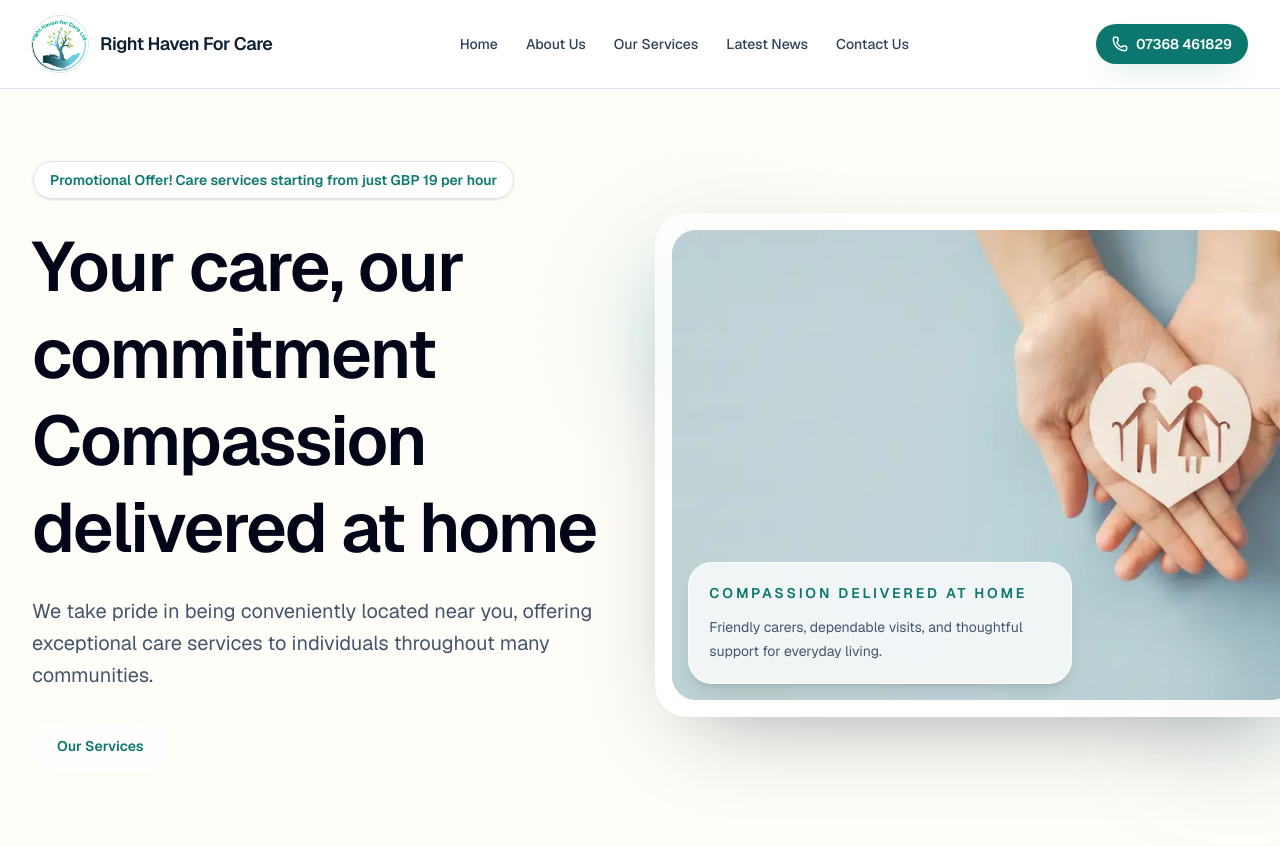
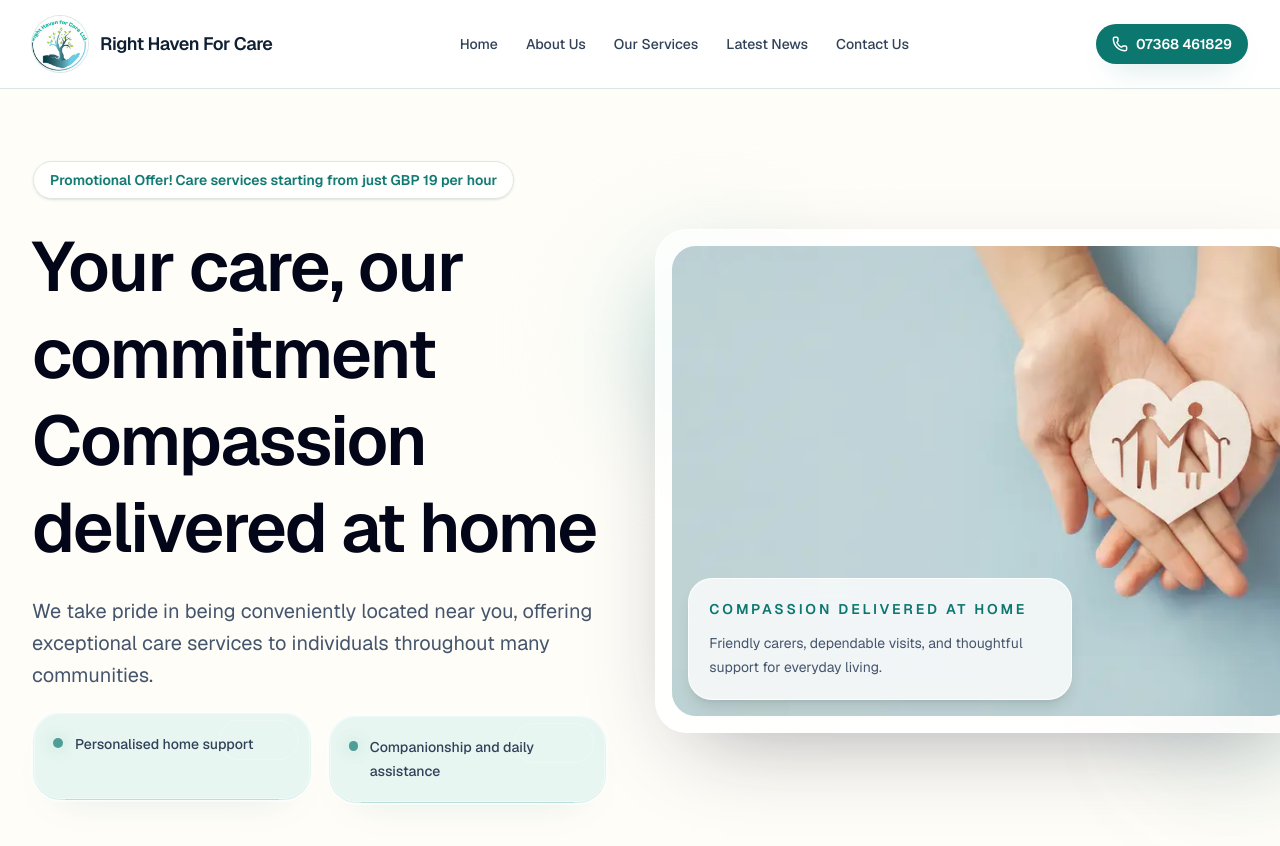
Before and after one commit to righthavenforcare/RightHavenForCareLtdWeb, a Next.js app: page / in a window 1280 px wide. Shown: the top 846 px of the page. Built offline with nearby package versions, Linux system fonts and the light colour scheme.

Commit message:
chore: liquid glass design

```diff
--- a/components/HeroSection.tsx
+++ b/components/HeroSection.tsx
@@ -1,6 +1,11 @@
 import Image from "next/image";
-import Link from "next/link";
 import heroImage from "../public/hero.webp";
+
+const careHighlights = [
+  "Personalised home support",
+  "Companionship and daily assistance",
+];
+
 export default function HeroSection() {
   return (
     <section className="relative overflow-hidden">
@@ -23,13 +28,25 @@ export default function HeroSection() {
             communities.
           </p>
 
-          <div className="mt-8">
-            <Link
-              href="/services"
-              className="inline-flex items-center rounded-full border border-white/75 bg-white/50 px-6 py-3 text-sm font-semibold text-(--brand) shadow-[0_18px_45px_-28px_rgba(12,119,111,0.45)] ring-1 ring-white/55 backdrop-blur-xl transition hover:bg-white/68 hover:text-(--brand-dark)"
-            >
-              Our Services
-            </Link>
+          <div className="mt-5 grid gap-4 sm:grid-cols-2">
+            {careHighlights.map((item, index) => (
+              <div
+                key={item}
+                className="group relative overflow-hidden rounded-[1.8rem] border border-white/80 bg-[rgba(214,241,236,0.58)] px-5 py-5 text-sm font-medium leading-6 text-slate-700 shadow-[inset_0_1px_0_rgba(255,255,255,0.82),inset_0_-1px_0_rgba(12,119,111,0.08),0_18px_44px_-30px_rgba(12,119,111,0.22)] ring-1 ring-[rgba(255,255,255,0.55)] transition hover:-translate-y-0.5 hover:shadow-[inset_0_1px_0_rgba(255,255,255,0.88),inset_0_-1px_0_rgba(12,119,111,0.1),0_22px_52px_-30px_rgba(12,119,111,0.26)]"
+                style={{
+                  transform: index === 1 ? "translateY(3px)" : "translateY(0)",
+                }}
+              >
+                <div className="pointer-events-none absolute inset-[1px] rounded-[1.65rem] border border-white/35" />
+                <div className="pointer-events-none absolute inset-x-6 top-0 h-px bg-white/95" />
+                <div className="pointer-events-none absolute bottom-0 left-8 right-8 h-px bg-[rgba(12,119,111,0.12)]" />
+                <div className="pointer-events-none absolute right-3 top-2 h-10 w-20 rounded-full border border-white/45 opacity-60" />
+                <div className="relative z-10 flex items-start gap-3">
+                  <span className="mt-1.5 h-2.5 w-2.5 rounded-full bg-(--brand) shadow-[0_0_18px_rgba(12,119,111,0.4)] animate-pulse [animation-duration:2.4s]" />
+                  <span>{item}</span>
+                </div>
+              </div>
+            ))}
           </div>
         </div>
 
```
